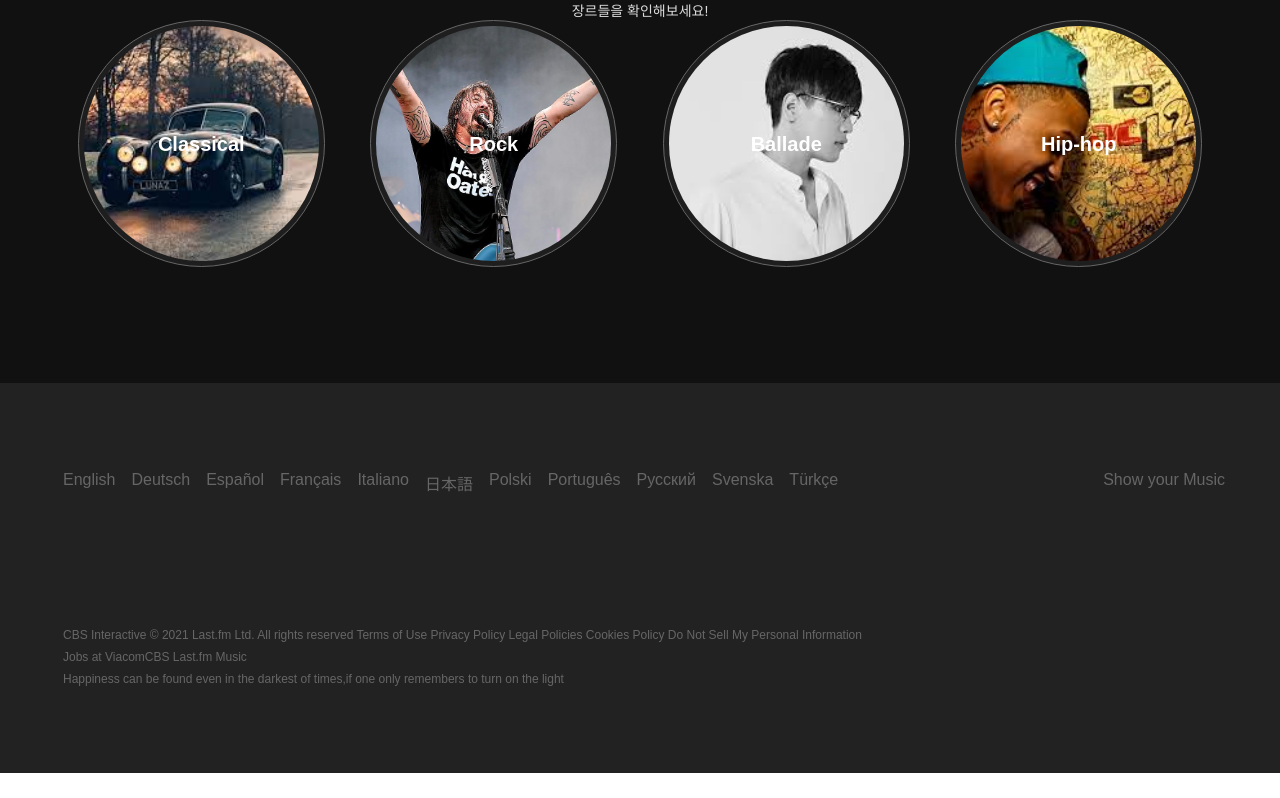
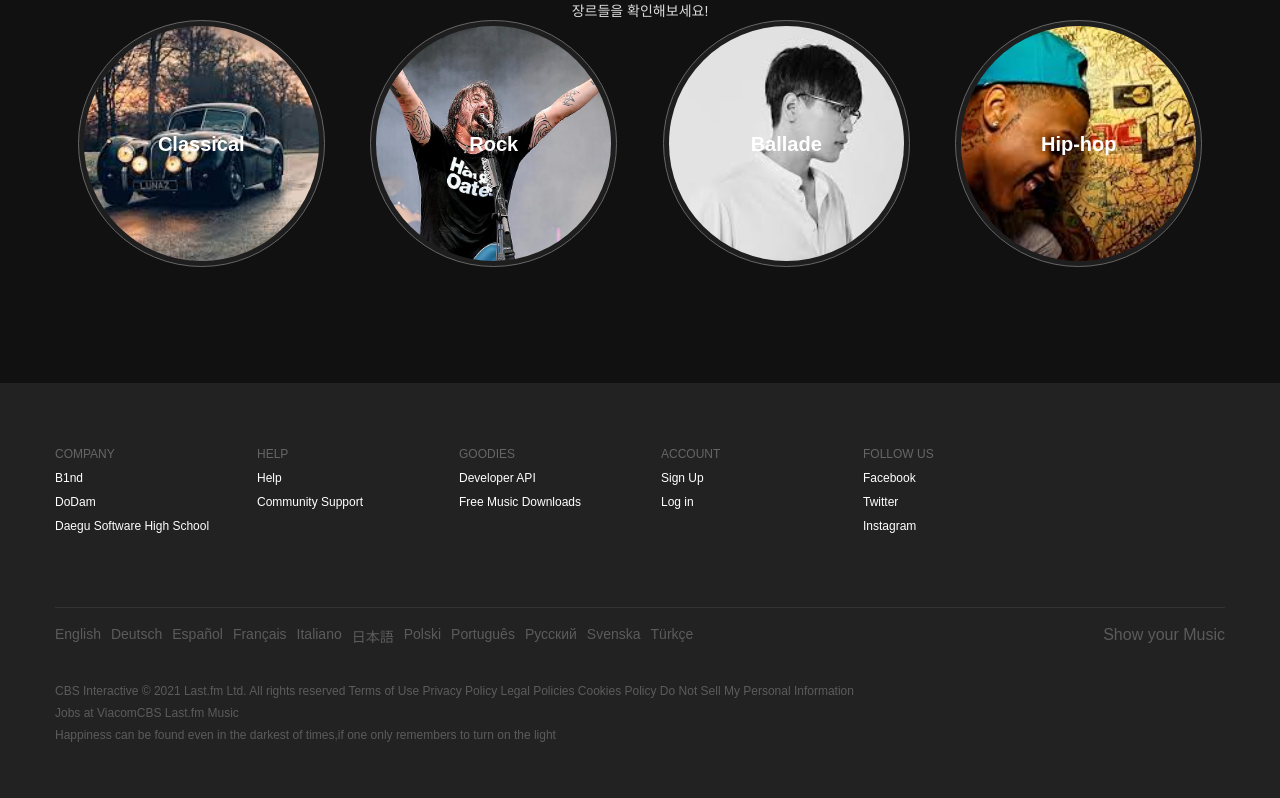
Before and after one commit to GEUM-AND-IM/clone-coding, a React (Create React App) app: page / in a window 1280 px wide. Shown: the part 377-1175 px from the top of the page. Before the commit the page ends 1150 px from the top, so only its background shows below. Built offline with nearby package versions, Linux system fonts and the light colour scheme.

Commit message:
update : App, FooterForm, Language, HomeList, Footer add: FooterCategoryItem, FooterCategoryItemUl, SelectGenreAtom
update : App, FooterForm, Language, HomeList, Footer add: FooterCategoryItem, FooterCategoryItemUl, SelectGenreAtom

```diff
--- a/src/App.css
+++ b/src/App.css
@@ -10,6 +10,7 @@ html {
   --main-color: #d92323;
   --main-dark-color: #111;
   --main-subDark-color: #222;
+  --color: rgba(192, 192, 192, 0.133);
 }
 
 @import url("https://fonts.googleapis.com/css2?family=Noto+Sans+KR:wght@300&display=swap");
--- /dev/null
+++ b/src/Components/Footer/FooterCategoryItem.js
@@ -0,0 +1,15 @@
+import styled from "styled-components";
+
+const CategoryItem = styled.li`
+  width: 100%;
+  height: 24px;
+  color: white;
+  list-style: none;
+  font-size: 12px;
+`;
+
+const FooterCategoryItem = ({ categoryItemText }) => {
+  return <CategoryItem>{categoryItemText}</CategoryItem>;
+};
+
+export default FooterCategoryItem;
--- /dev/null
+++ b/src/Components/Footer/FooterCategoryItemUl.js
@@ -0,0 +1,33 @@
+import styled from "styled-components";
+import FooterCategoryItem from "./FooterCategoryItem";
+
+const CategoryItemWrap = styled.ul`
+  width: 172px;
+  height: auto;
+  display: flex;
+  flex-direction: column;
+  padding: 0px;
+`;
+
+const CategoryItemTitle = styled.div`
+  width: 100%;
+  height: 24px;
+  color: #fff;
+  opacity: 0.3;
+  font-size: 12px;
+`;
+
+const FooterCategoryItemUl = ({ categoryItemList, title }) => {
+  return (
+    <CategoryItemWrap>
+      <CategoryItemTitle>{title}</CategoryItemTitle>
+      {categoryItemList.map((categoryItem, index) => {
+        return (
+          <FooterCategoryItem categoryItemText={categoryItem} key={index} />
+        );
+      })}
+    </CategoryItemWrap>
+  );
+};
+
+export default FooterCategoryItemUl;
--- a/src/Components/Footer/FooterForm.js
+++ b/src/Components/Footer/FooterForm.js
@@ -1,29 +1,28 @@
 import styled from "styled-components";
 import Language from "./Language";
+import FooterCategoryItem from "./FooterCategoryItem";
+import FooterCategoryItemUl from "./FooterCategoryItemUl";
 
-// const FooterBar = styled.div`
-//   width: 100%;
-//   height: 400px;
-//   background-color: #111;
-//   position: absolute;
-//   bottom: 0px;
-//   color: #fff;
-// `;
+const FooterWrap = styled.div`
+  width: 1170px;
+  height: 100%;
+`;
 
 const FooterBottom = styled.div`
-  width: 1170px;
-  height: 90%;
+  width: 100%;
+  height: auto;
   background-color: var(--main-subDark-color);
-  padding: 60px 0px;
   box-sizing: border-box;
   color: #666666;
   display: flex;
   flex-direction: column;
+  opacity: 0.85;
+  border-top: 1px solid rgba(192, 192, 192, 0.133);
 `;
 
 const Listyle = styled.li`
   list-style: none;
-  margin: 8px;
+  margin: 8px 0px;
   &:hover {
     text-decoration: underline;
   }
@@ -35,15 +34,16 @@ const Ulstyle = styled.ul`
   font-size: 16px;
   padding: 0px;
   margin: 0px;
+  column-gap: 10px;
 `;
 
 const UIstyleWrap = styled.div`
   display: flex;
+  margin-top: 18px;
 `;
 
 const Ulstyle2 = styled.ul`
   margin: 0px;
-  margin-top: auto;
   font-size: 12px;
   padding: 0px;
 `;
@@ -51,7 +51,6 @@ const Ulstyle2 = styled.ul`
 const Span = styled.span`
   display: flex;
   align-items: top;
-  margin: 8px 0px;
   margin-left: auto;
 `;
 
@@ -70,7 +69,50 @@ const FooterForm = () => {
     "Türkçe",
   ];
 
+  const CategoryWrap = styled.div`
+    width: 100%;
+    height: auto;
+    margin-bottom: 48px;
+    display: flex;
+    column-gap: 30px;
+  `;
+
+  const CategoryItems = [
+    {
+      title: "COMPANY",
+      categoryItems: ["B1nd", "DoDam", "Daegu Software High School"],
+    },
+    {
+      title: "HELP",
+      categoryItems: ["Help", "Community Support"],
+    },
+    {
+      title: "GOODIES",
+      categoryItems: ["Developer API", "Free Music Downloads"],
+    },
+    {
+      title: "ACCOUNT",
+      categoryItems: ["Sign Up", "Log in"],
+    },
+    {
+      title: "FOLLOW US",
+      categoryItems: ["Facebook", "Twitter", "Instagram"],
+    },
+  ];
+
   return (
+    <FooterWrap>
+      <CategoryWrap>
+        {CategoryItems.map((CategoryItems, index) => {
+          return (
+            <FooterCategoryItemUl
+              categoryItemList={CategoryItems.categoryItems}
+              title={CategoryItems.title}
+              key={index}
+            />
+          );
+        })}
+      </CategoryWrap>
       <FooterBottom>
         <UIstyleWrap>
           <Ulstyle>
@@ -93,6 +135,7 @@ const FooterForm = () => {
           </Listyle>
         </Ulstyle2>
       </FooterBottom>
+    </FooterWrap>
   );
 };
 
--- a/src/Components/Footer/Language.js
+++ b/src/Components/Footer/Language.js
@@ -1,18 +1,16 @@
-import React from 'react';
-import styled from 'styled-components';
+import React from "react";
+import styled from "styled-components";
 
 const Listyle = styled.li`
   list-style: none;
-  margin: 8px;
-  &:hover{
+  font-size: 14px;
+  &:hover {
     text-decoration: underline;
   }
 `;
 
-const Language = ({language}) => {
-    return (
-            <Listyle>{language}</Listyle>
-    );
+const Language = ({ language }) => {
+  return <Listyle>{language}</Listyle>;
 };
 
 export default Language;
--- a/src/Components/Home/HomeList.tsx
+++ b/src/Components/Home/HomeList.tsx
@@ -34,6 +34,7 @@ const HomeListSubTitle = styled.p`
 
 const HomeListItemWrap = styled.div`
   display: flex;
+  flex-wrap: wrap;
 `;
 
 const genres = [
--- a/src/Pages/Footer/Footer.tsx
+++ b/src/Pages/Footer/Footer.tsx
@@ -3,11 +3,12 @@ import styled from "styled-components";
 
 const FooterContainer = styled.div`
   width: 100%;
-  height: 390px;
+  height: auto;
   display: flex;
   align-items: center;
   justify-content: center;
   background-color: var(--main-subDark-color);
+  padding: 48px 0px;
 `;
 
 const Footer: React.FC = () => {
--- /dev/null
+++ b/src/Store/SelectGenreAtom.ts
@@ -0,0 +1,6 @@
+import { atom } from "recoil";
+
+export const selectGenreAtom = atom<string>({
+  key: "selectGenre",
+  default: "",
+});
```
Lines whose indentation alone changed are shown as unchanged.
